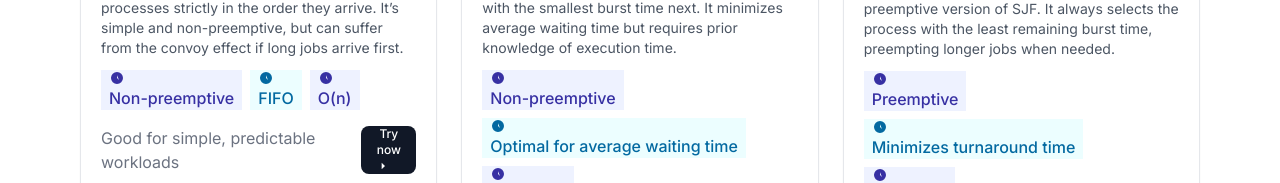
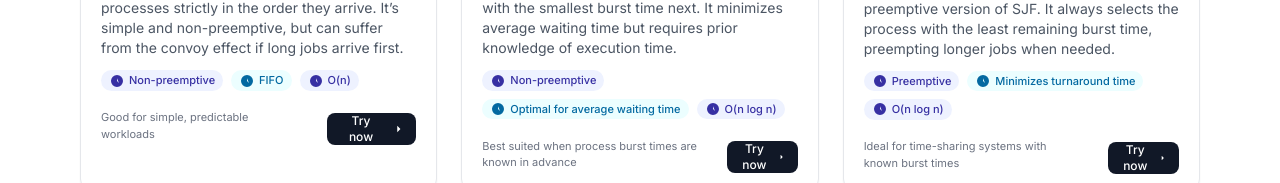
Before and after one commit to mukesh2511/Algo-Scheduler, a Next.js app: page /schedulers in a window 1280 px wide. Shown: the part 617-800 px from the top of the page. Built offline with nearby package versions, Linux system fonts and the light colour scheme.

Commit message:
fixed patches cards

```diff
--- a/tailwind.config.js
+++ b/tailwind.config.js
@@ -164,6 +164,16 @@ module.exports = {
     "gap-2",
     "p-1",
     "rounded",
+
+    ///card
+    "px-2",
+    "py-0.5 ",
+    "text-[11px] ",
+    "font-medium",
+    "inline-flex",
+    "items-center",
+    "gap-1",
+    "rounded-full",
   ],
   theme: {
     extend: {
```
